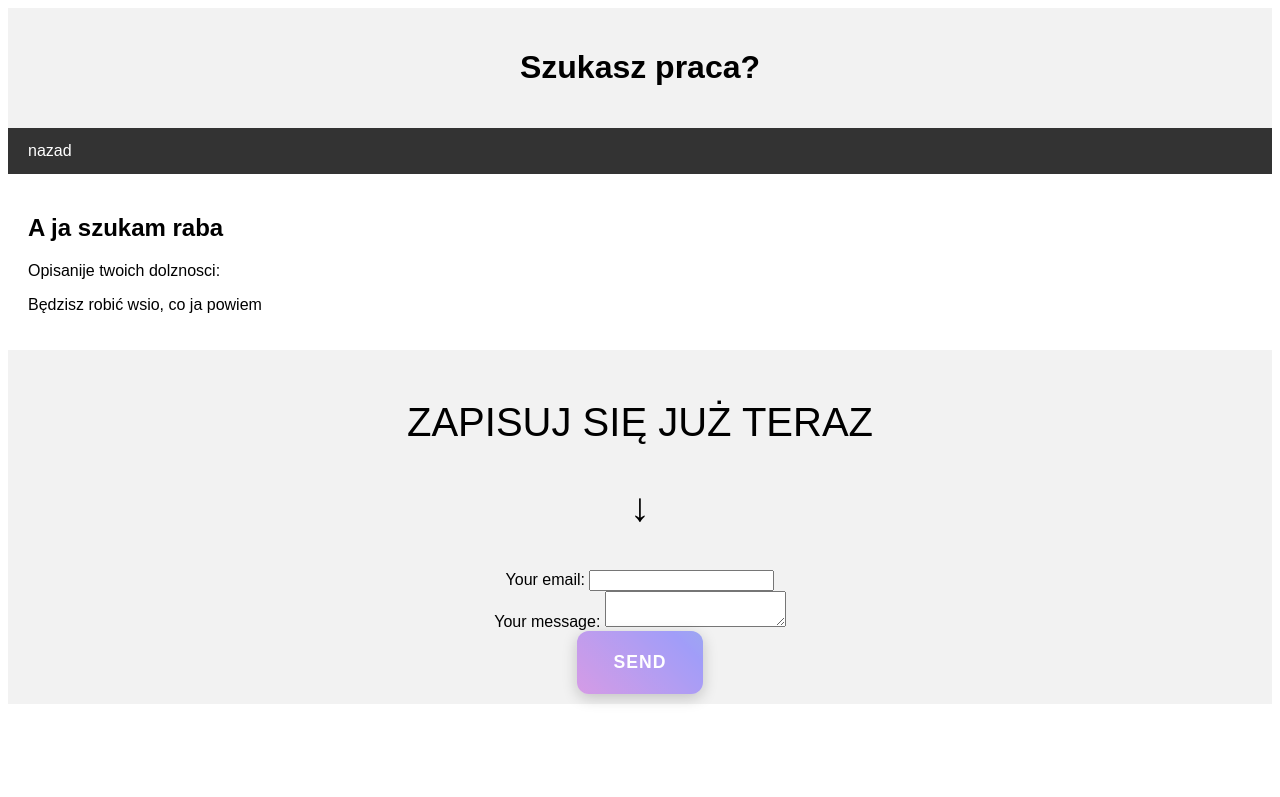
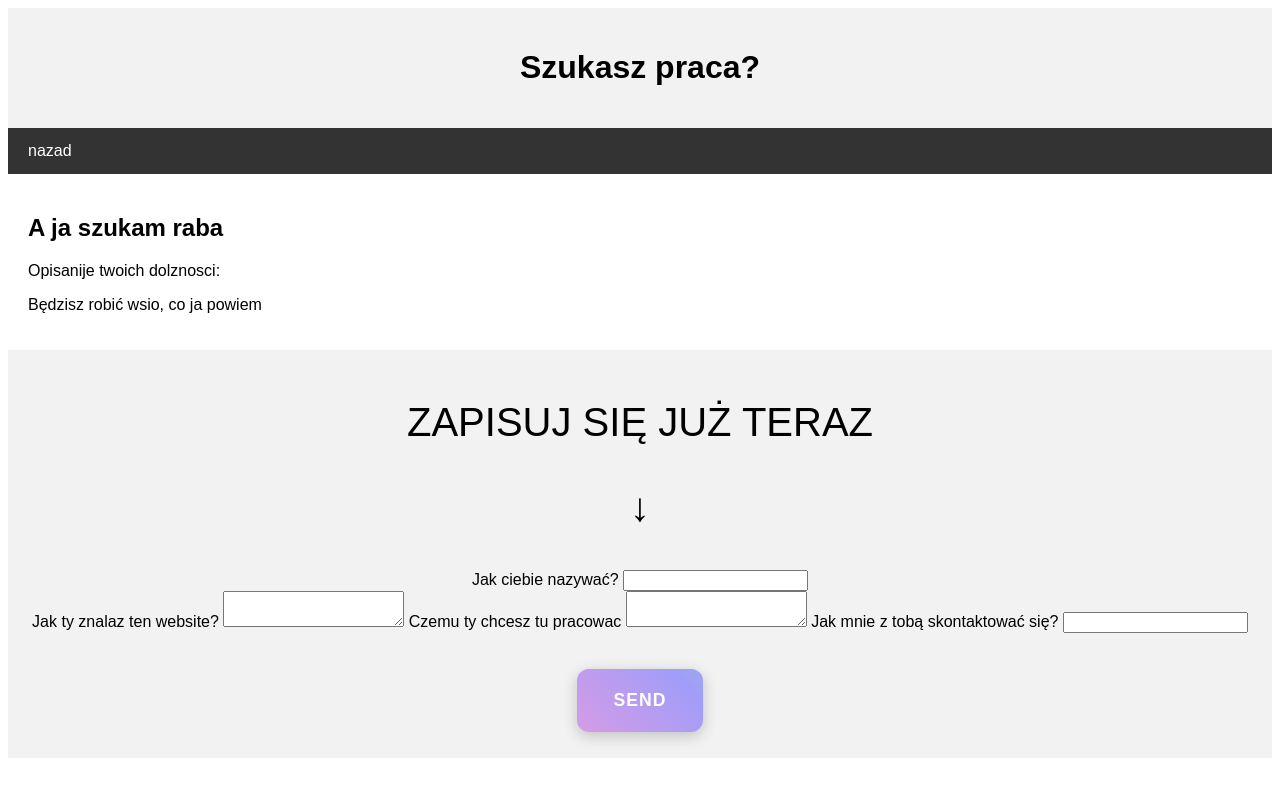
Before and after one commit to majnkraaft/majnkraaft.github.io, a Jekyll site: the page built from robota.html, in a window 1280 px wide. Shown: the top 797 px of the page. Built offline with Jekyll 4.4.1, drawn with Linux system fonts in a browser that asks for light colours.

Commit message:
update robota.html

```diff
--- a/robota.html
+++ b/robota.html
@@ -32,6 +32,7 @@
   overflow: hidden;
   height: 7vh;
   width: 14vh;
+  margin-top: 4vh;
 }
 
 .cool-button::before {
@@ -85,21 +86,53 @@
   <p style="font-size: 2.5rem">ZAPISUJ SIĘ JUŻ TERAZ</p><p style="font-size: 2.5rem">↓</p>
     <form
   action="https://formspree.io/f/xnnyjbzl"
-  method="POST"
+  method="POST" id="contact-form"
 >
   <label>
-    Your email:
-    <input type="email" name="email">
+    Jak ciebie nazywać?
+    <input name="Username">
   </label><br>
   <label>
-    Your message:
+    Jak ty znalaz ten website?
     <textarea name="message"></textarea>
+  </label>
+  <label>
+    Czemu ty chcesz tu pracowac
+    <textarea name="Motivation"></textarea>
+  </label>
+  <label>
+    Jak mnie z tobą skontaktować się?
+    <input name="Contacts">
   </label><br>
   <!-- your other form fields go here -->
   <button class="cool-button" type="submit">Send</button>
 </form>
     <!--<a href="dzieki.html">Zapisać się</a>-->
+<p id="status"></p>
 </div>
+<!--<script>
+document.getElementById("contact-form").addEventListener("submit", async function(e) {
+  e.preventDefault(); // stop normal form submit
 
+  const form = e.target;
+
+  const data = new FormData(form);
+
+  const response = await fetch("https://formspree.io/f/xnnyjbzl", {
+    method: "POST",
+    body: data,
+    headers: {
+      "Accept": "application/json"
+    }
+  });
+
+  if (response.ok) {
+    // redirect to your own page
+    window.location.href = "/dzieki.html";
+  } else {
+    document.getElementById("status").innerText = "Oops! Something went wrong.";
+  }
+});
+</script>-->
 </body>
 </html>
```
